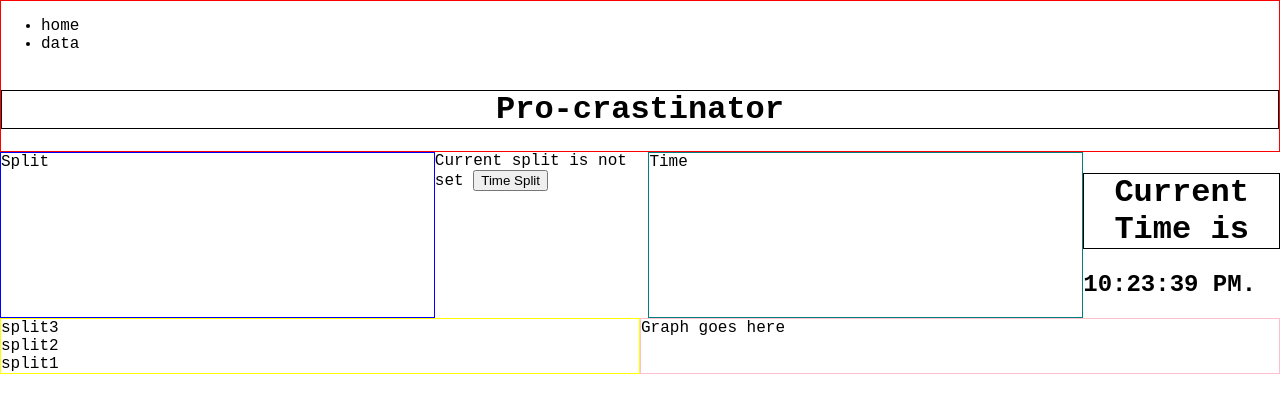
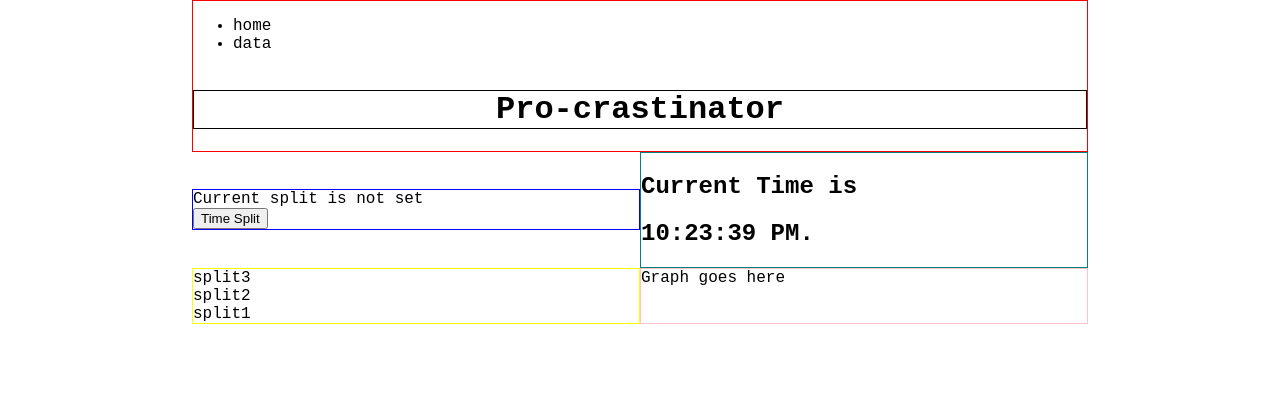
Before and after one commit to bbli1012/pro-crastinator, a React (Create React App) app: page / in a window 1280 px wide. Shown: the top 412 px of the page. Built offline with nearby package versions, Linux system fonts and the light colour scheme.

Commit message:
adjusted component styling and re-arranged in appropriate location

```diff
--- a/src/App.css
+++ b/src/App.css
@@ -5,6 +5,12 @@ html {
 
 *, *:before, *:after {
   box-sizing: inherit;
+}
+
+.app {
+  margin: auto;
+  width: 70%;
+  height: 70%;
 }
 
 body {
@@ -32,13 +38,15 @@ ul {
   display: flex;
 }
 
-.split-button {
+.split-box {
   flex: 1 50%;
+  margin: auto;
   border: solid blue 1px;
 }
 
 .time-elapsed-display {
   flex: 1 50%;
+  margin: auto;
   border: solid teal 1px;
 }
 
--- a/src/App.js
+++ b/src/App.js
@@ -14,7 +14,7 @@ const App = () => {
   }
 
   return (
-    <div className="App">
+    <div className="app">
       {/* TODO: replace with header/ nav component */}
       <header className="header">
         <nav className="nav">
@@ -28,11 +28,9 @@ const App = () => {
       </header>
       <div className="row">
         {/* TODO: replace with button component */}
-        <div className="split-button">Split</div>
-          <TimeSplitButton date={dates} action={handleTime} />
+        <TimeSplitButton date={dates} action={handleTime} />
         {/* TODO: replace with time display component */}
-        <div className="time-elapsed-display">Time</div>
-          <ElapsedTime date={dates}/>
+        <ElapsedTime date={dates}/>
       </div>
       <div className="row">
         {/* TODO: replace with splits component */}
--- a/src/components/ElapsedTime.js
+++ b/src/components/ElapsedTime.js
@@ -26,8 +26,8 @@ export default function ElaspsedTime({date}) {
   }
 
   return (
-    <div>
-      <h1>{date.length ? 'Time since last split' : 'Current Time is'}</h1>
+    <div className="time-elapsed-display" >
+      <h2>{date.length ? 'Time since last split' : 'Current Time is'}</h2>
       <h2>{date.length ? getTimeDiff() : now.toLocaleTimeString()}.</h2>
     </div>
   );
--- a/src/components/TimeSplitButton.js
+++ b/src/components/TimeSplitButton.js
@@ -12,9 +12,13 @@ export default function TimeSplitButton({date, action}) {
   */
 
   return (
-    <div>
-    <label> Current split is {(date.length) ? date[date.length - 1].toString() : 'not set'} </label>
-    <button onClick={action}>Time Split</button>
+    <div className="split-box">
+      <div>
+        <label> Current split is {(date.length) ? date[date.length - 1].toString() : 'not set'} </label>
+      </div>
+      <div>
+        <button onClick={action}>Time Split</button>
+      </div>
     </div>
   )
 }
```
